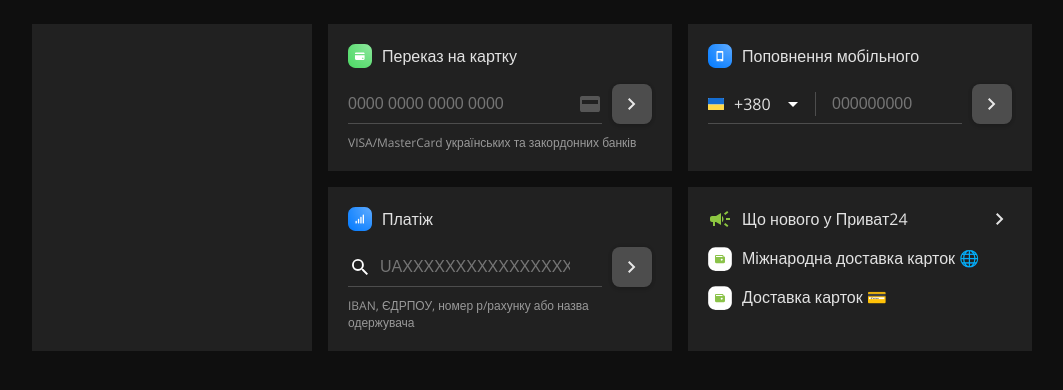
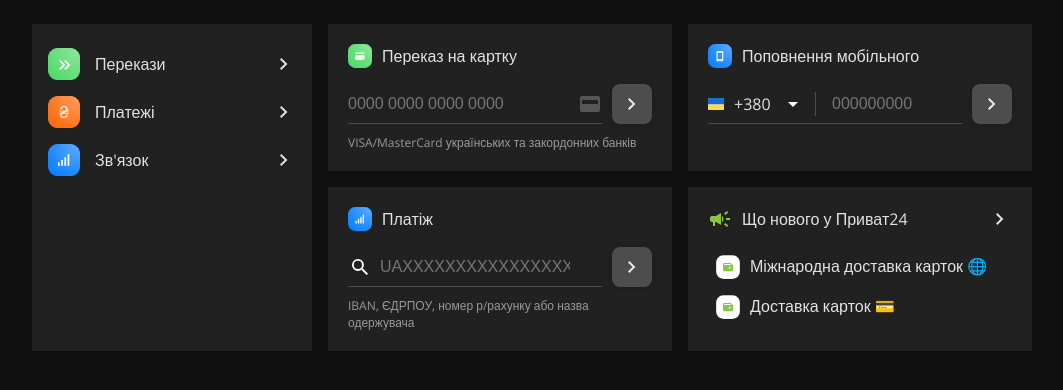
Before and after one commit to Egor1040/internet-banking, a React (Create React App) app: page / in a window 1280 px wide. Shown: the top 390 px of the page, without its empty margins (108-1171 px from the left). Built offline with nearby package versions, Linux system fonts and the light colour scheme.

Commit message:
Change container for project, created and styled service menu

```diff
--- a/src/App.jsx
+++ b/src/App.jsx
@@ -5,7 +5,7 @@
 
 function App() {
     return (
-        <div className="container">
+        <div className="wrapper">
             <Header />
             <Main />
             <Footer />
--- a/src/components/Main.jsx
+++ b/src/components/Main.jsx
@@ -4,6 +4,8 @@
 const Main = () => {
     return (
         <main className='main'>
+            <div className='container'>
+                <div className='main-content'>
 
                     <ServiceMenu />
 
@@ -20,7 +22,7 @@
                                     <input
                                         className="fast-payment__input"
                                         type='text'
-                                name='data-payment'
+                                        name='transfer'
                                         placeholder='0000 0000 0000 0000'
                                     />
                                     <div className="fast-payment__icon-field">
@@ -60,7 +62,7 @@
                                     <input
                                         className="fast-payment__input"
                                         type='text'
-                                name='data-payment'
+                                        name='mobile'
                                         placeholder='000000000'
                                     />
                                 </label>
@@ -86,7 +88,7 @@
                                     <input
                                         className="fast-payment__input"
                                         type='text'
-                                name='data-payment'
+                                        name='requisites'
                                         placeholder='UAXXXXXXXXXXXXXXXX'
                                     />
                                 </label>
@@ -134,6 +136,8 @@
                             </div>
                         </div>
                     </div>
+                </div>
+            </div>
         </main>
     );
 };
--- a/src/components/ServiceMenu.jsx
+++ b/src/components/ServiceMenu.jsx
@@ -1,7 +1,83 @@
 const ServiceMenu = () => {
     return (
         <div className="service-menu">
-
+            <div className="service-items">
+                <div className="service-item">
+                    <div className="service-item__main-icon">
+                        <img src="img/icons/icons-with-bg/arrows.svg" alt="arrows" />
+                    </div>
+                    <div className="service-item__title">Перекази</div>
+                    <div className="service-item__icon-arrow">
+                        <img src="img/icons/arrow.svg" alt="arrow" />
+                    </div>
+                    <div className="service-submenu">
+                        <div className="service-item">
+                            <div className="service-item__main-icon">
+                                <img src="img/icons/icons-with-bg/card.svg" alt="card" />
+                            </div>
+                            <div className="service-item__title">Перекази на картку</div>
+                        </div>
+                    </div>
+                </div>
+                <div className="service-item">
+                    <div className="service-item__main-icon">
+                        <img src="img/icons/icons-with-bg/hryvnia.svg" alt="hryvnia" />
+                    </div>
+                    <div className="service-item__title">Платежі</div>
+                    <div className="service-item__icon-arrow">
+                        <img src="img/icons/arrow.svg" alt="arrow" />
+                    </div>
+                    <div className="service-submenu">
+                        <div className="service-item">
+                            <div className="service-item__main-icon">
+                                <img src="img/icons/icons-with-bg/communal.svg" alt="communal" />
+                            </div>
+                            <div className="service-item__title">Комунальні платежі</div>
+                        </div>
+                        <div className="service-item">
+                            <div className="service-item__main-icon">
+                                <img src="img/icons/icons-with-bg/wifi.svg" alt="wifi" />
+                            </div>
+                            <div className="service-item__title">Інтернет та ТБ</div>
+                        </div>
+                    </div>
+                </div>
+                <div className="service-item">
+                    <div className="service-item__main-icon">
+                        <img src="img/icons/icons-with-bg/communication.svg" alt="communication" />
+                    </div>
+                    <div className="service-item__title">Зв'язок</div>
+                    <div className="service-item__icon-arrow">
+                        <img src="img/icons/arrow.svg" alt="arrow" />
+                    </div>
+                    <div className="service-submenu">
+                        <div className="service-item">
+                            <div className="service-item__main-icon">
+                                <img src="img/icons/icons-with-bg/phone.svg" alt="phone" />
+                            </div>
+                            <div className="service-item__title">Поповнення мобільного</div>
+                        </div>
+                        <div className="service-item">
+                            <div className="service-item__main-icon">
+                                <img src="img/icons/counterparties/ukrtelecom.svg" alt="phone" />
+                            </div>
+                            <div className="service-item__title">Укртелеком</div>
+                        </div>
+                        <div className="service-item">
+                            <div className="service-item__main-icon">
+                                <img src="img/icons/counterparties/triolan.svg" alt="triolan" />
+                            </div>
+                            <div className="service-item__title">Тріолан</div>
+                        </div>
+                        <div className="service-item">
+                            <div className="service-item__main-icon">
+                                <img src="img/icons/counterparties/volia.svg" alt="volia" />
+                            </div>
+                            <div className="service-item__title">Воля</div>
+                        </div>
+                    </div>
+                </div>
+            </div>
         </div>
     );
 };
--- a/src/styles/common.scss
+++ b/src/styles/common.scss
@@ -12,11 +12,20 @@
     color: #e2e2e2;
     font-weight: 300;
     font-size: 16px;
+    height: 100%;
+}
+
+#root {
+    height: 100%;
 }
 
 img {
-  width: 100%;
-  height: 100%;
+    width: 100%;
+    height: 100%;
+}
+
+.wrapper {
+    height: 100%;
 }
 
 .container {
@@ -24,3 +33,63 @@
     margin: 0 auto;
     padding: 0 15px;
 }
+
+.service-menu {
+    background-color: #212121;
+    width: 280px;
+    height: 100%;
+    position: relative;
+}
+
+.service-items {
+    padding: 16px 0;
+}
+
+.service-item {
+    display: flex;
+    align-items: center;
+    gap: 15px;
+    padding: 8px 16px;
+    cursor: pointer;
+    transition: all 0.3s ease 0s;
+
+    &:hover {
+        background-color: #323232;
+
+        .service-submenu {
+            display: block;
+        }
+    }
+
+    &__main-icon {
+        display: flex;
+        width: 32px;
+    }
+
+    &__title {
+    }
+
+    &__icon-arrow {
+        display: flex;
+        width: 24px;
+        margin-left: auto;
+    }
+}
+
+.service-submenu {
+    display: none;
+    position: absolute;
+    top: 0;
+    right: -100%;
+    z-index: 2;
+    background-color: #212121;
+    width: 280px;
+    height: 100%;
+    padding: 16px 0;
+    border-left: 1px solid #4d4d4d;
+    box-shadow: 5px 0px 5px 0px rgba(0, 0, 0, 0.20);
+
+    &_active {
+        display: block;
+    }
+}
--- a/src/styles/main/main.scss
+++ b/src/styles/main/main.scss
@@ -1,13 +1,11 @@
 .main {
+}
+
+.main-content {
     display: grid;
     grid-template-columns: auto 1fr;
     gap: 16px;
     padding-top: 24px;
-}
-
-.service-menu {
-    background-color: #212121;
-    width: 280px;
 }
 
 .fast-payments {
@@ -112,10 +110,6 @@
         &:focus {
             border-color: #8dc641;
         }
-
-        &:invalid {
-            border: 2px solid red;
-        }
     }
 
     &__icon-field {
@@ -201,12 +195,19 @@
     &__news {
         display: flex;
         flex-direction: column;
-        gap: 15px;
+        width: 100%;
     }
 
     &__news-item {
         display: flex;
         gap: 10px;
+        padding: 8px;
+        transition: all 0.3s ease 0s;
+        cursor: pointer;
+
+        &:hover {
+            background-color: #323232;
+        }
     }
 
     &__news-icon {
```
Lines whose indentation alone changed are shown as unchanged.
